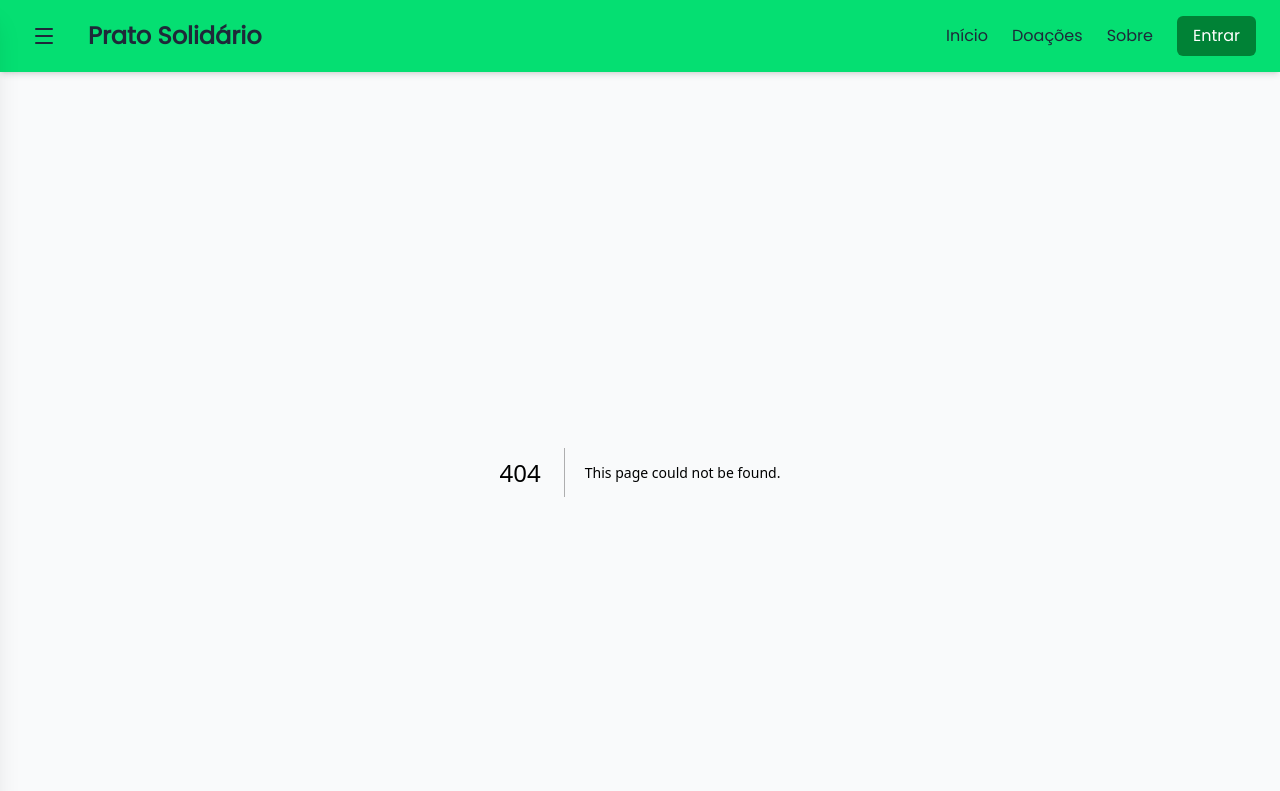
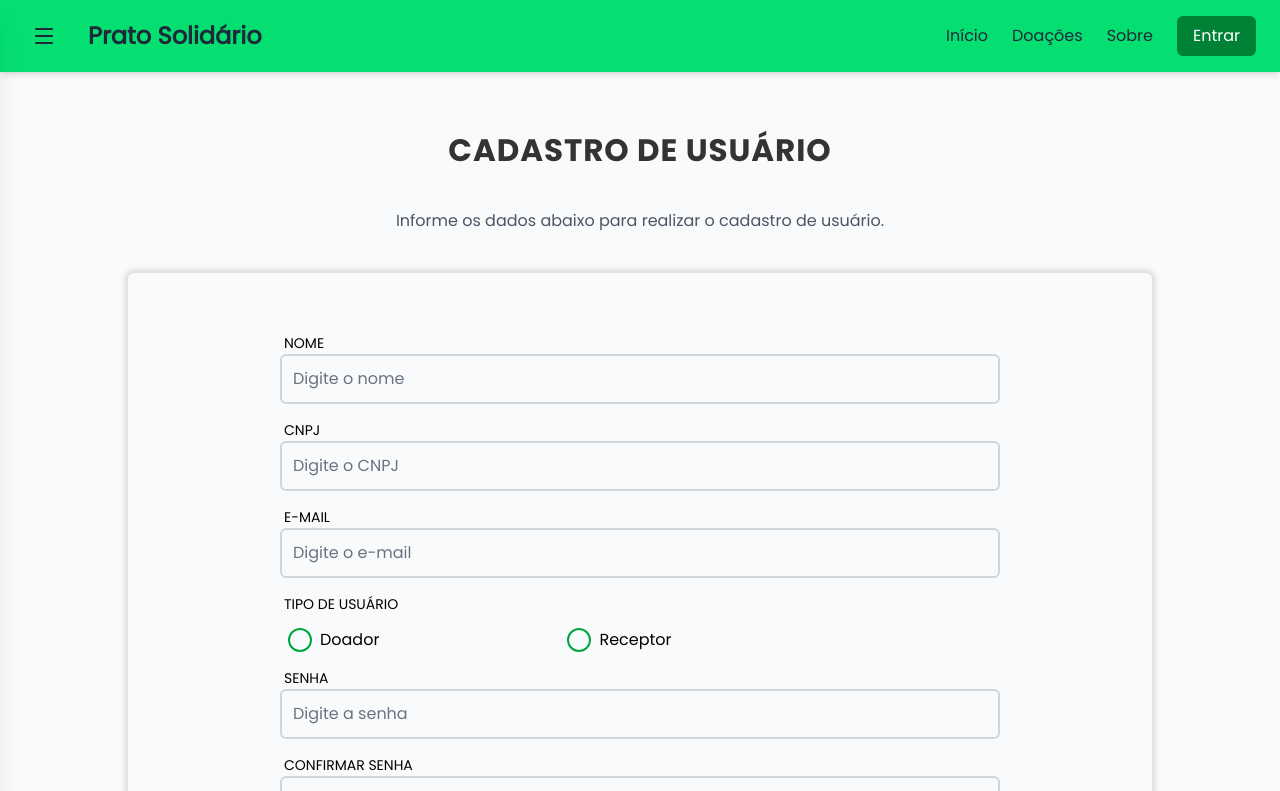
Before and after one commit to JoaoGAvale/Laborat-rio-de-Programa-o-2025.2, a Next.js app: page /cadastrar_usuario in a window 1280 px wide. Before the commit this address had no page. Shown: the top 791 px of the page. Built offline with nearby package versions, Linux system fonts and the light colour scheme.

Commit message:
[João Vale] feat: Implementando a página de cadastro de usuário.

```diff
--- /dev/null
+++ b/src/app/cadastrar_usuario/page.js
@@ -0,0 +1,123 @@
+'use client'
+import React, {useState, useEffect} from "react";
+import { TextInput } from "../components/TextInput";
+import { Botao } from "../components/Botao";
+import { RadioInput } from "../components/RadioInput";
+import { useAlert } from "../context/AlertContext";
+import { useRouter } from "next/navigation";
+
+/*
+Nome
+CNPJ
+E-mail
+Senha
+Tipo de Usuário
+Endereço
+*/
+
+export default function RegisterUserPage(){
+    const [nome, setNome] = useState("")
+    const [cnpj, setCnpj] = useState("")
+    const [email, setEmail] = useState("")
+    const [senha, setSenha] = useState("")
+    const [confirmarSenha, setConfirmarSenha] = useState("")
+    const tipos = ["Doador","Receptor"]
+    const [tipoSelecionado, setTipoSelecionado] = useState("")
+    const router = useRouter()
+    const {showAlert} = useAlert()
+
+    function disableButtom(){
+        return(cnpj.trim().length < 18 || !nome.trim() || !email.trim() || senha.trim().length < 8 || !confirmarSenha.trim() || !tipoSelecionado || senha !==confirmarSenha)
+    }
+
+    function cadastrarUsuario(){
+        showAlert({
+                isError: false,
+                topMessage: "Sucesso!",
+                bottomMessage:"Usuário cadastrado com sucesso.",
+        })
+        const usuarioCadastrado = {
+            email: email,
+            senha: senha,
+            nome:nome,
+            id:tipoSelecionado === "Doador" ? 1 : 2,
+            perfil:tipoSelecionado
+        }
+        localStorage.setItem("user", JSON.stringify(usuarioCadastrado));
+        router.push(`usuario/${tipoSelecionado === "Doador" ? 1 : 2}`)
+    }
+
+    useEffect(()=>{
+        console.log("Tipo: ", tipoSelecionado)
+    },[tipoSelecionado])
+
+    return(
+        <div className="w-full min-h-screen bg-gray-50 flex flex-col font-['PoppinsRegular']">
+            <div className="flex flex-col gap-10">
+                <div className="page-title mt-[60px] text-center">CADASTRO DE USUÁRIO</div>
+                <span className="text-gray-600 text-center">
+                    Informe os dados abaixo para realizar o cadastro de usuário.
+                </span>
+                <div className="w-full flex flex-col items-center shadow-[0_0_4px_4px_rgba(0,0,0,0.1)] p-[60px] rounded-md gap-4 mb-10">
+                    <TextInput
+                        value={nome}
+                        setValue={setNome}
+                        label={"NOME"}
+                        placeholder="Digite o nome"
+                        type="text"
+                    />
+                    <TextInput
+                        value={cnpj}
+                        setValue={setCnpj}
+                        label={"CNPJ"}
+                        placeholder="Digite o CNPJ"
+                        type="text"
+                        mask="cnpj"
+                    />
+                    <TextInput
+                        value={email}
+                        setValue={setEmail}
+                        label={"E-MAIL"}
+                        placeholder="Digite o e-mail"
+                        type="text"
+                    />
+                    <RadioInput
+                        values={tipos}
+                        setSelectedValue={setTipoSelecionado}
+                        selectedValue={tipoSelecionado}
+                        mainLabel="TIPO DE USUÁRIO"
+                        labels={tipos}
+                    />
+                    <TextInput
+                        value={senha}
+                        setValue={setSenha}
+                        label={"SENHA"}
+                        placeholder="Digite a senha"
+                        type="password"
+                    />
+                    <TextInput
+                        value={confirmarSenha}
+                        setValue={setConfirmarSenha}
+                        label={"CONFIRMAR SENHA"}
+                        placeholder="Confirme a senha"
+                        type="password"
+                    />
+                    <div className="flex flex-row justify-between w-full max-w-[720px] pt-[24px]">
+                        <Botao
+                            onClick={()=>{router.back()}}
+                            disabled={false}
+                            type="cancel"
+                            text="CANCELAR"
+                        />
+                        <Botao
+                            onClick={()=>{cadastrarUsuario()}}
+                            type="normal"
+                            disabled={disableButtom()}
+                            text="CONFIRMAR"
+                        />
+                    </div>
+                </div>
+            </div>
+        </div>
+    )
+}
--- a/src/app/cadastro_usuario/page.js
+++ /dev/null
@@ -1,6 +0,0 @@
-'use client'
-import React from "react";
-
-export default function RegisterUserPage(){
-    return(<div/>)
-}
--- a/src/app/components/Alert.js
+++ b/src/app/components/Alert.js
@@ -5,7 +5,7 @@ import { TbCloverFilled } from "react-icons/tb"; // Close
 import { GoAlertFill } from "react-icons/go"; // Erro
 import { FaRegCircleCheck } from "react-icons/fa6"; // Sucesso
 
-const UserAlert = ({
+const Alert = ({
     isError,
     topMessage,
     bottomMessage,
@@ -86,4 +86,4 @@ const UserAlert = ({
         )
 }
 
-export default UserAlert;
+export default Alert;
--- a/src/app/components/AlertRenderer.js
+++ b/src/app/components/AlertRenderer.js
@@ -2,7 +2,7 @@
 
 import ReactDOM from "react-dom";
 import { useAlert } from "../context/AlertContext";
-import UserAlert from "./Alert";
+import Alert from "./Alert";
 
 export default function AlertRenderer() {
   const { alert, closeAlert } = useAlert();
@@ -11,7 +11,7 @@ export default function AlertRenderer() {
   if (typeof window === "undefined") return null;
 
   return ReactDOM.createPortal(
-    <UserAlert
+    <Alert
       key={alert.timestamp}
       isError={alert.isError}
       topMessage={alert.topMessage}
--- a/src/app/components/Botao.js
+++ b/src/app/components/Botao.js
@@ -7,8 +7,8 @@ export const Botao = ({
     type = "normal"
 }) => {
     const className = {
-        normal:`bg-green-400 px-5 border-2 border-green-600 rounded-full w-[200px] h-[50px] ${disabled ? "border-pink-500 text-pink-600 bg-white opacity-70" : " hover:bg-green-500 text-white"}`,
-        cancel:`bg-white px-5 border-2 border-green-600 rounded-full w-[200px] h-[50px] text-green-600 ${disabled ? "opacity-70" : ""}`
+        normal:`bg-green-400 px-5 border-2 border-green-600 rounded-full w-[200px] h-[50px] ${disabled ? "border-pink-500 text-pink-600 bg-white opacity-70" : " hover:bg-green-500 text-white cursor-pointer"}`,
+        cancel:`bg-white px-5 border-2 border-green-600 rounded-full w-[200px] h-[50px] text-green-600 ${disabled ? "opacity-70" : " cursor-pointer"}`
     }
 
     return (
--- /dev/null
+++ b/src/app/components/RadioInput.js
@@ -0,0 +1,68 @@
+'use client'
+import React from "react"
+
+export const RadioInput = ({
+    values,
+    setSelectedValue,
+    selectedValue,
+    mainLabel = "",
+    labels,
+    className,
+    disabled,
+}) => {
+    return(
+    <div className={`max-w-[720px] w-full text-black font-['PoppinsRegular'] ${className} ${disabled ? "opacity-70" : ""}`}>
+        {mainLabel ?
+            <span className="text-[14px] text-left block ml-1">
+                {mainLabel}
+            </span>
+        :
+            ""
+        }
+        <div className="flex flex-row gap-[25%]">
+            {values.map((value, index)=>(
+                <label
+                    key={`${labels[index]}-${index}`}
+                    className="flex items-center gap-2 cursor-pointer group pt-[13px] ml-2"
+                >
+                    <div className="relative flex items-center justify-center">
+                        {/* RADIO */}
+                        <input
+                            type="radio"
+                            value={value}
+                            checked={value === selectedValue}
+                            onChange={() => setSelectedValue(value)}
+                            className="
+                                h-6 w-6
+                                appearance-none
+                                rounded-full
+                                border-2 border-green-600
+                                cursor-pointer
+                                transition-all duration-200
+                                hover:border-green-700
+                                group-hover:shadow-sm
+                            "
+                        />
+
+                        {/* Bolinha interna animada */}
+                        <span className="absolute inset-0 flex items-center justify-center pointer-events-none">
+                            <span
+                                className={`
+                                    h-3 w-3 rounded-full bg-green-600
+                                    ${value === selectedValue ? " scale-100 " : " scale-0 "}
+                                    transition-transform duration-200
+                                `}
+                            ></span>
+                        </span>
+                    </div>
+
+                    {/* Label do lado */}
+                    <span className="select-none">
+                        {labels[index]}
+                    </span>
+                </label>
+            ))}
+        </div>
+    </div>
+    )
+}
--- a/src/app/components/TextInput.js
+++ b/src/app/components/TextInput.js
@@ -1,32 +1,71 @@
 'use client'
 import React from "react"
 
-export const TextInput= ({
+export const TextInput = ({
     value,
     setValue,
     label = "",
     placeholder = "Digite",
-    type = 'text',
+    type = "text",
     className = "",
     disabled = false,
-})=>{
-    return(
-        <div className={`max-w-[720px] w-full text-black font-['PoppinsRegular'] ${className} ${disabled ? "opacity-70" : ""}`}>
-            {label ?
+    mask = null, // "cpf" | "cnpj" | null
+}) => {
+
+    const handleChange = (e) => {
+        let v = e.target.value;
+
+        // Remove tudo que não for número
+        const numbersOnly = v.replace(/\D/g, "");
+
+        // === MÁSCARA CPF ===
+        if (mask === "cpf") {
+            v = numbersOnly
+                .slice(0, 11)
+                .replace(/(\d{3})(\d)/, "$1.$2")
+                .replace(/(\d{3})(\d)/, "$1.$2")
+                .replace(/(\d{3})(\d{2})$/, "$1-$2");
+        }
+
+        // === MÁSCARA CNPJ ===
+        else if (mask === "cnpj") {
+            v = numbersOnly
+                .slice(0, 14)
+                .replace(/(\d{2})(\d)/, "$1.$2")
+                .replace(/(\d{3})(\d)/, "$1.$2")
+                .replace(/(\d{3})(\d)/, "$1/$2")
+                .replace(/(\d{4})(\d{2})$/, "$1-$2");
+        }
+
+        setValue(v);
+    };
+
+    return (
+        <div
+            className={`
+                max-w-[720px] w-full text-black font-['PoppinsRegular']
+                ${className}
+                ${disabled ? "opacity-70" : ""}
+            `}
+        >
+            {label && (
                 <span className="text-[14px] text-left block ml-1">
                     {label}
                 </span>
-            :
-                ""
-            }
+            )}
+
             <input
-            type={type}
-            placeholder={placeholder}
-            value={value}
-            className="w-full p-[11px] border-2 rounded-md border-gray-300 focus:border-gray-500 placeholder:text-gray-500"
-            onChange={(e)=>setValue(e.target.value)}
-            disabled={disabled}
-            ></input>
+                type={type}
+                placeholder={placeholder}
+                value={value}
+                className="
+                    w-full p-[11px] border-2 rounded-md border-gray-300
+                    focus:border-gray-500 placeholder:text-gray-500
+                "
+                onChange={handleChange}
+                disabled={disabled}
+                maxLength={mask === "cnpj" ? 18 : mask === "cpf" ? 14 : undefined}
+            />
         </div>
-    )
-}
+    );
+};
--- a/src/app/login/page.js
+++ b/src/app/login/page.js
@@ -9,7 +9,6 @@ export default function LoginPage(){
 
     const [email,setEmail] = useState("")
     const [senha, setSenha] = useState("")
-    const [alerta, setAlerta] = useState(false)
     const router = useRouter()
     const { showAlert } = useAlert();
     const mockUsuarios = [
@@ -69,6 +68,9 @@ export default function LoginPage(){
         */}
         <div className="flex flex-col gap-10">
             <div className="page-title mt-[60px] text-center">LOGIN</div>
+            <span className="text-gray-600 text-center">
+                Informe os dados abaixo para realizar o login no sistema.
+            </span>
             <div className="w-full flex flex-col items-center shadow-[0_0_4px_4px_rgba(0,0,0,0.1)] p-[60px] rounded-md gap-4">
                 <TextInput
                     value={email}
```
